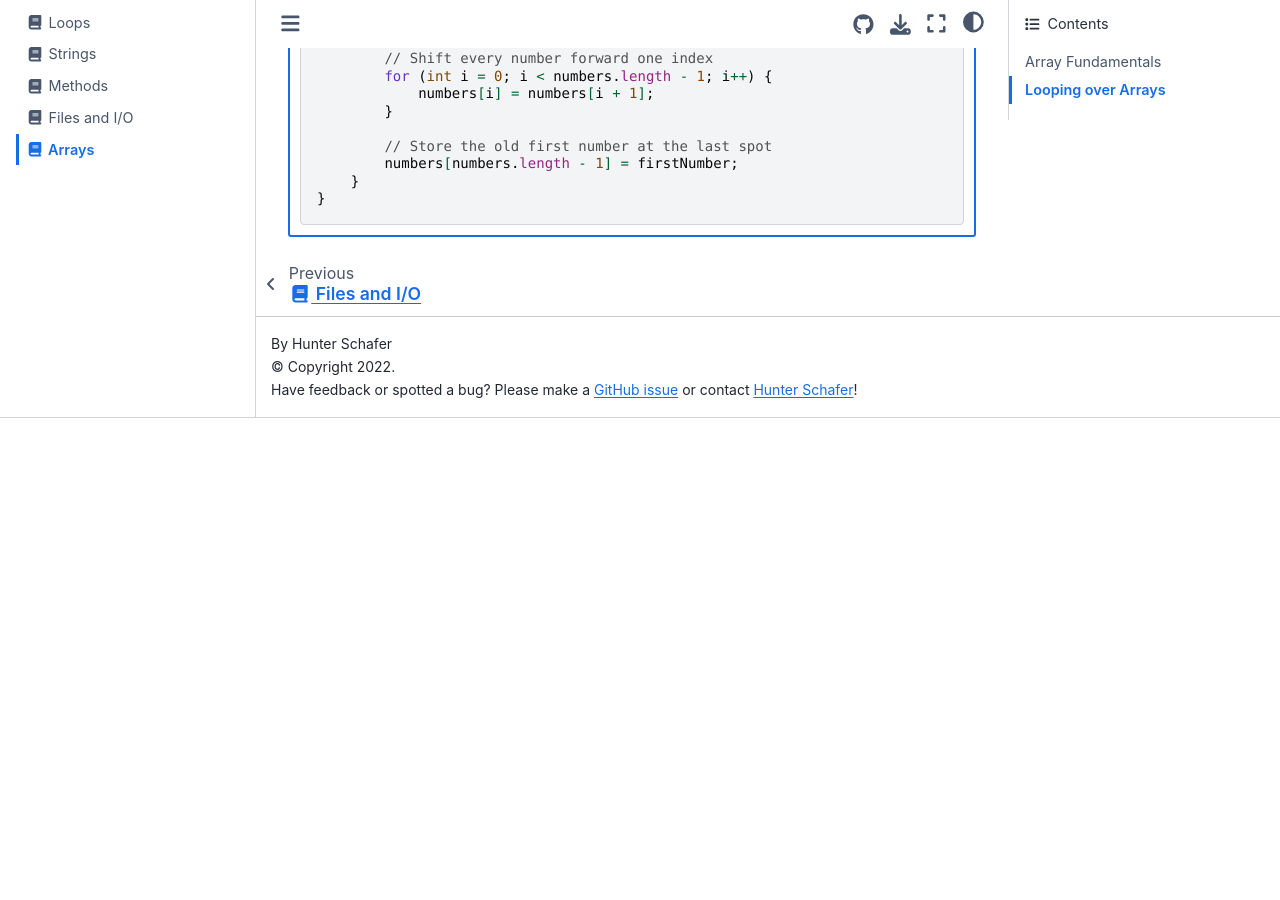
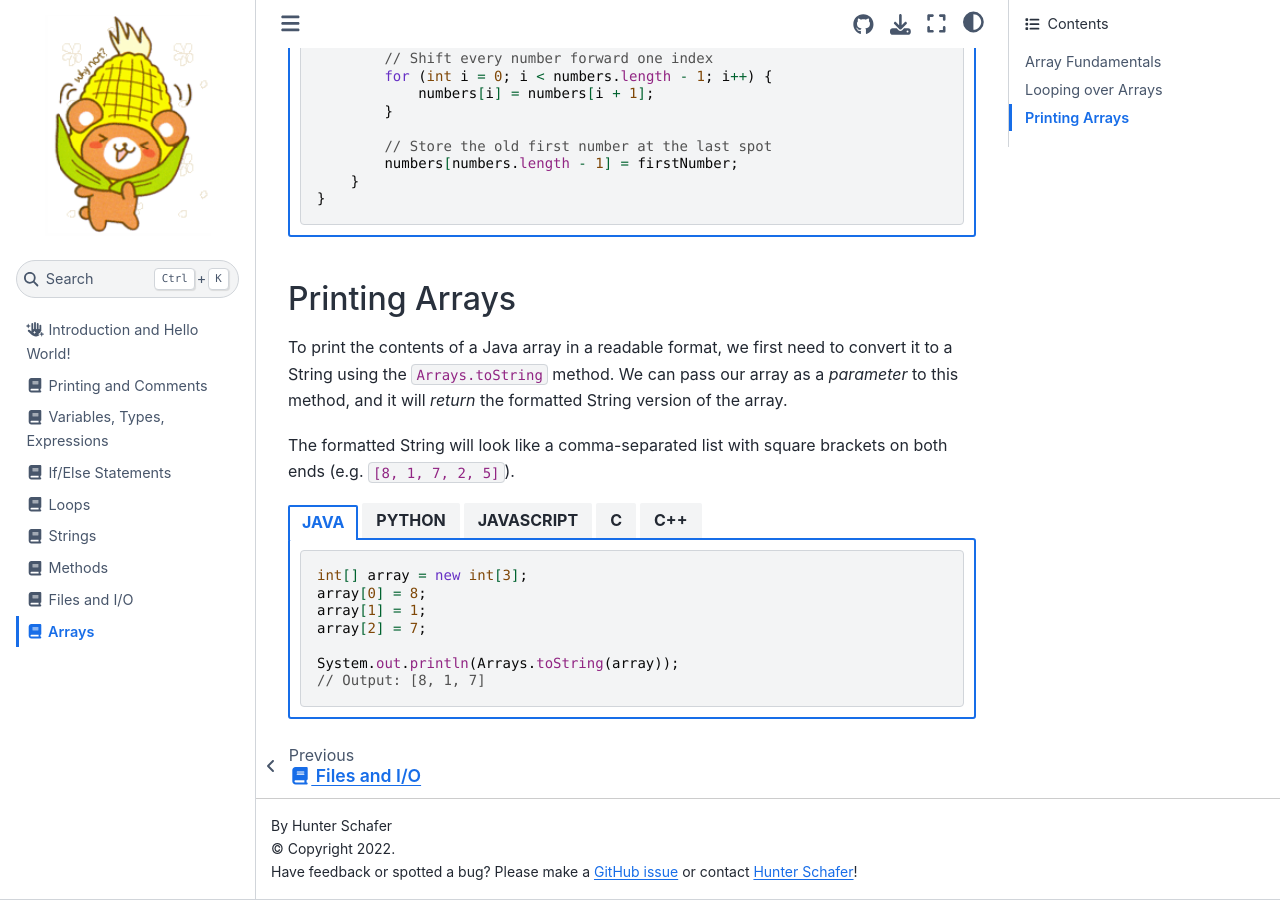
Before and after one commit to cse12x/java-tutorial, a Jupyter Book: the page built from book_source/source/arrays.md, in a window 1280 px wide and 900 px high, scrolled down 2428 px. Built offline with Jupyter Book 1.0.4 settings and Sphinx 7.4.7 and the Sphinx Book theme 1.1.4, drawn with Linux system fonts in a browser that asks for light colours; before the commit the page ends 2846 px from its top, so only the background shows below that; some of the changed text lies outside the part shown.

Commit message:
Added printing arrays section to arrays chapter (#12)

`````diff
--- a/book_source/source/arrays.md
+++ b/book_source/source/arrays.md
@@ -16,7 +16,7 @@
 array[3] = array[1];
 array[4] = 5;
 
-System.out.println(array);
+System.out.println(Arrays.toString(array));
 ```
 
 ```{code-block} python
@@ -251,3 +251,68 @@
 }
 ```
 ````
+
+## Printing Arrays
+
+To print the contents of a Java array in a readable format, we first need to convert it to a String using the `Arrays.toString` method. We can pass our array as a *parameter* to this method, and it will *return* the formatted String version of the array.
+
+The formatted String will look like a comma-separated list with square brackets on both ends (e.g. `[8, 1, 7, 2, 5]`).
+
+
+````{tab-set-code}
+
+```{code-block} java
+int[] array = new int[3];
+array[0] = 8;
+array[1] = 1;
+array[2] = 7;
+
+System.out.println(Arrays.toString(array));
+// Output: [8, 1, 7]
+```
+
+```{code-block} python
+array = [0] * 3  # Short-hand to make a length 3 list
+array[0] = 8
+array[1] = 1
+array[2] = 7
+
+print(array)
+// Output: [8, 1, 7]
+```
+
+```{code-block} javascript
+let array = [8, 1, 7];
+
+console.log(array);
+// Output: [8, 1, 7]
+```
+
+```{code-block} c
+int array[3];
+array[0] = 8;
+array[1] = 1;
+array[2] = 7;
+
+printf("[");
+for (int i = 0; i < 2; i++) {
+    printf("%d, ", array[i]);
+}
+printf("%d]\n", array[2]);
+// Output: [8, 1, 7]
+```
+
+```{code-block} c++
+int array[3];
+array[0] = 8;
+array[1] = 1;
+array[2] = 7;
+
+cout << "[";
+for (int i = 0; i < 2; i++) {
+    cout << array[i] << ", ";
+}
+cout << array[2] << "]" << endl;
+// Output: [8, 1, 7]
+```
+````
`````
